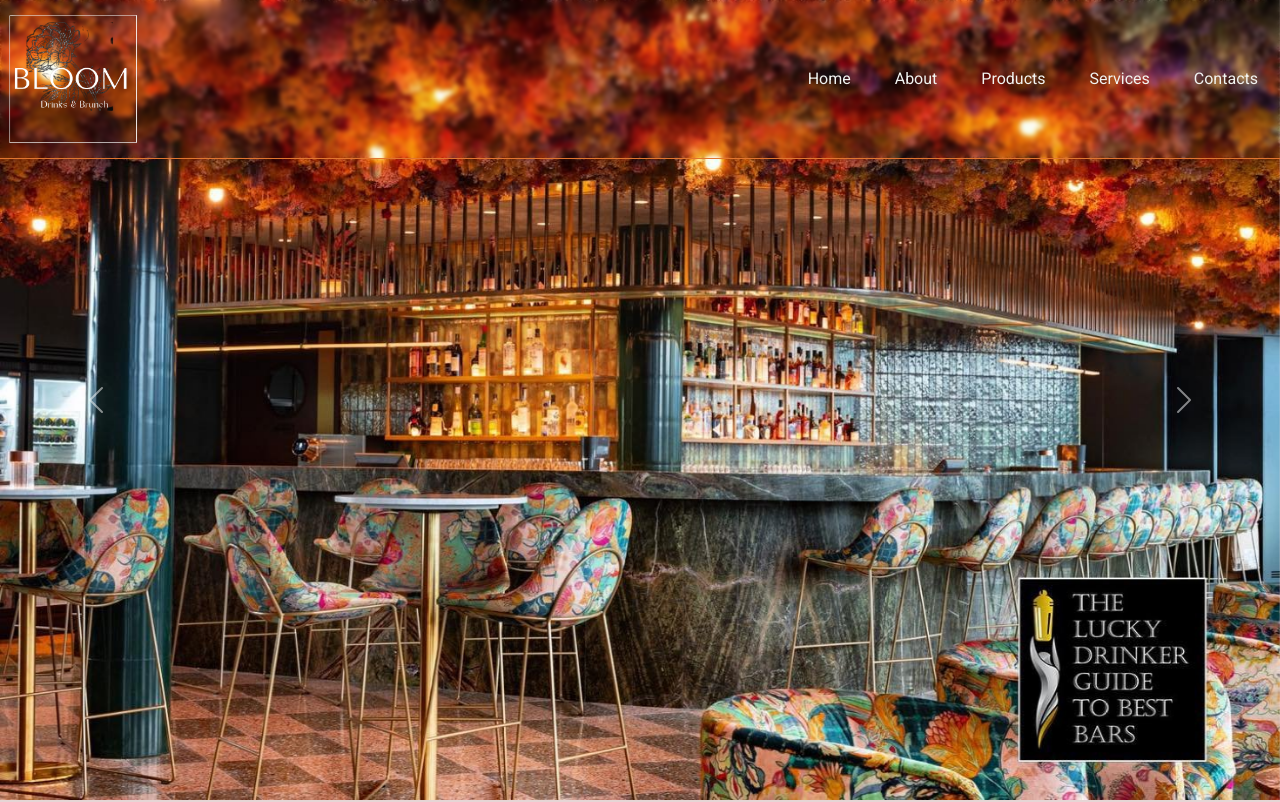
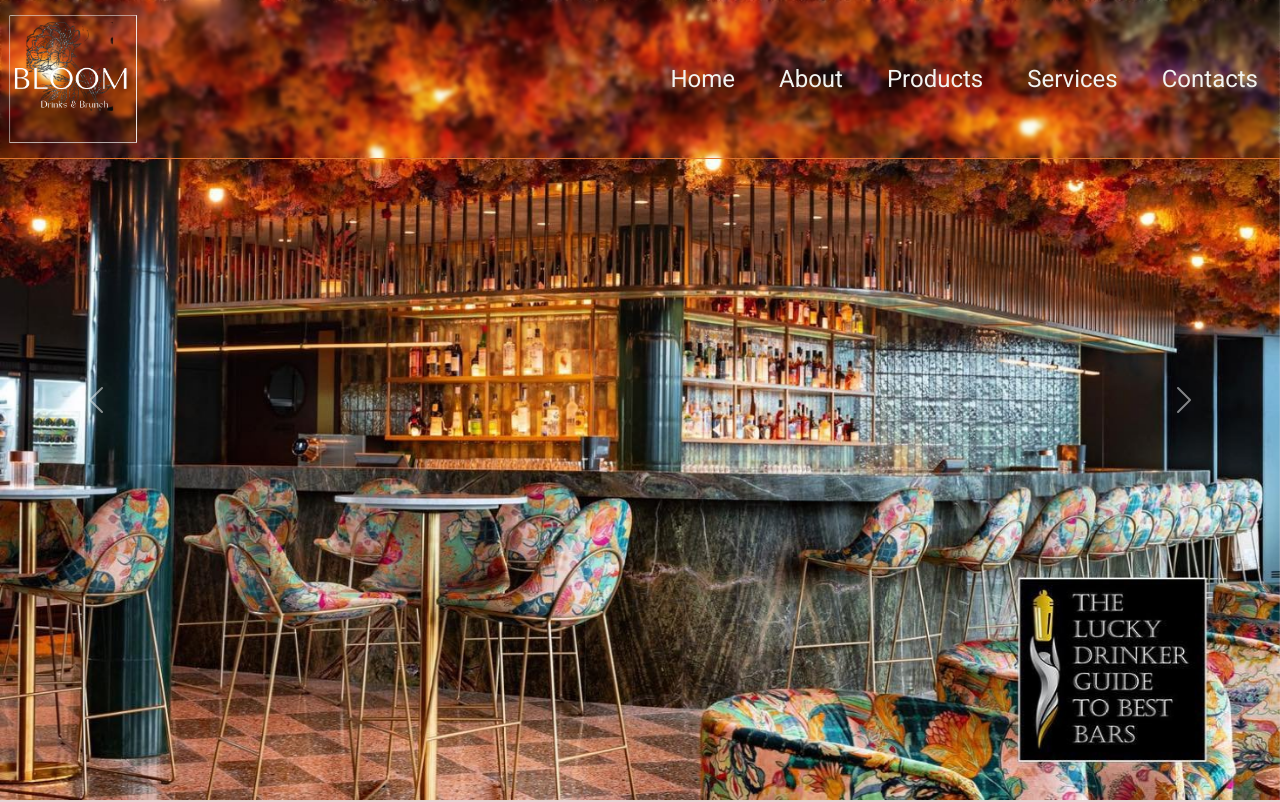
Before and after one commit to Brisasoledad2022/pin-frontend, a React (Create React App) app: page / in a window 1280 px wide. Shown: the top 802 px of the page. Built offline with nearby package versions, Linux system fonts and the light colour scheme.

Commit message:
logo remaked. fontsize added

```diff
--- a/src/sections/Navbar/Navbar.jsx
+++ b/src/sections/Navbar/Navbar.jsx
@@ -19,7 +19,7 @@ const Navbar = () => {
           <button
             name={item}
             key={item}
-            className='mx-3 bg-transparent border-0 text-light'
+            className='mx-3 bg-transparent border-0 text-light fs-4'
             onClick={e => clickHandler(e.target.name)}
           >
             {item}
```
Also changed, not shown: src/index.scss (+7 -5 lines).
